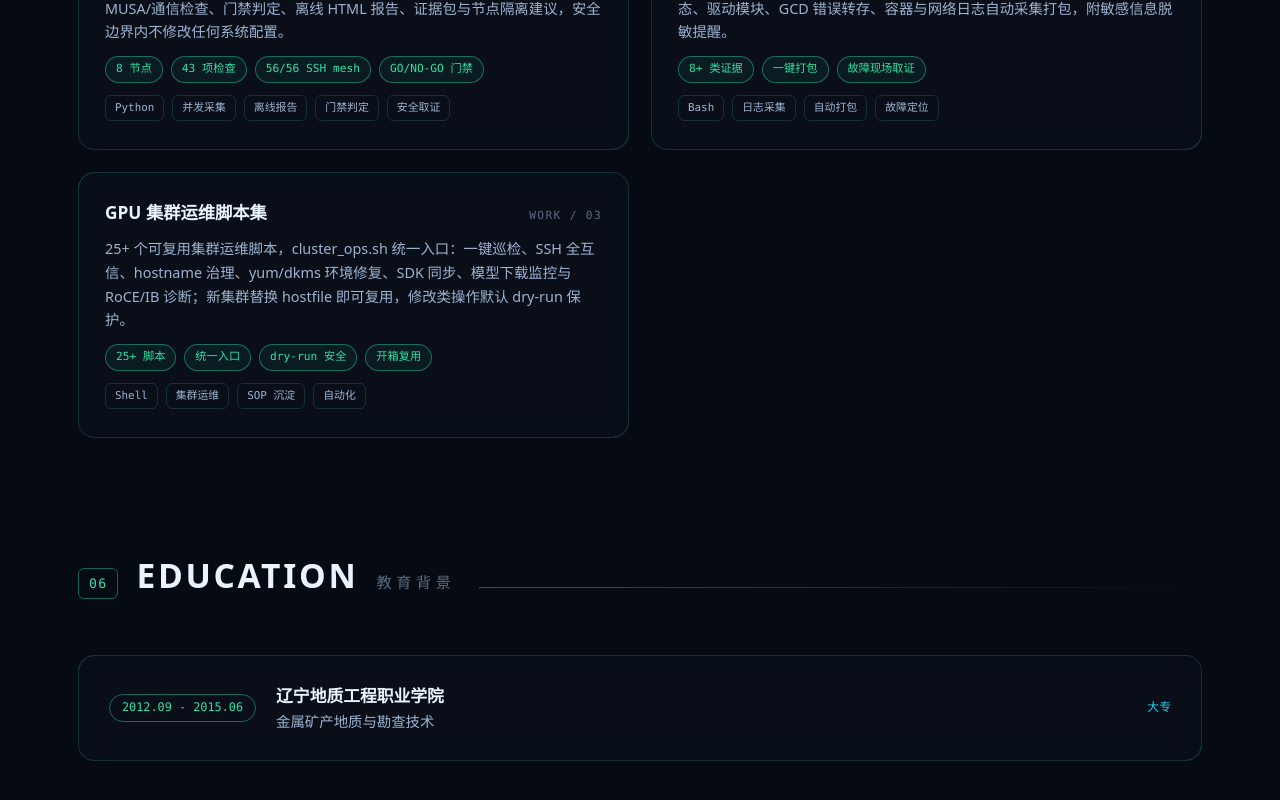
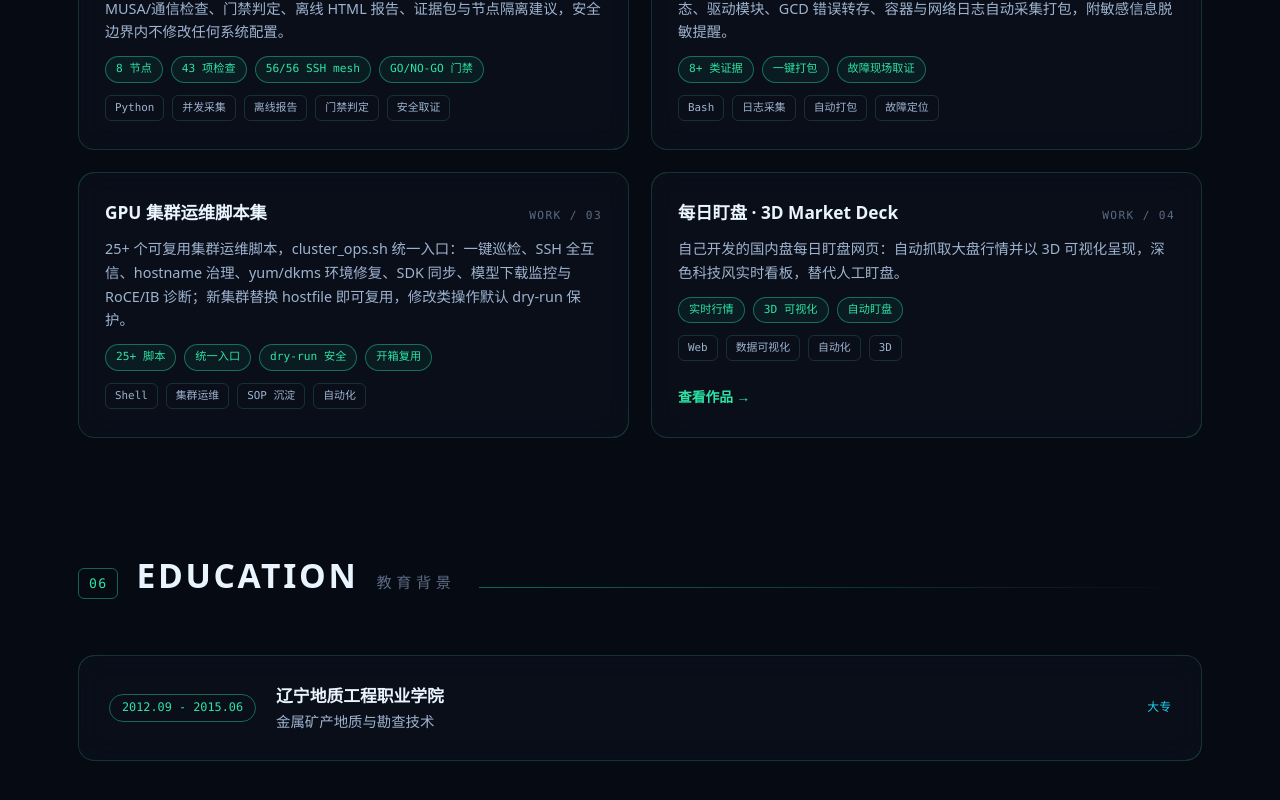
Before and after one commit to JackZhou1018/Jack_Zhou_resume, a React (Vite) app: page / in a window 1280 px wide. Shown: the part 5543-6343 px from the top of the page. Built offline with nearby package versions, Linux system fonts and the light colour scheme.

Commit message:
feat: 新增每日盯盘 3D Market Deck 作品（带在线链接）

```diff
--- a/src/data/resume.js
+++ b/src/data/resume.js
@@ -43,6 +43,13 @@ export const vibe = {
       stats: ['25+ 脚本', '统一入口', 'dry-run 安全', '开箱复用'],
       tags: ['Shell', '集群运维', 'SOP 沉淀', '自动化'],
       link: null,
+    },
+    {
+      name: '每日盯盘 · 3D Market Deck',
+      desc: '自己开发的国内盘每日盯盘网页：自动抓取大盘行情并以 3D 可视化呈现，深色科技风实时看板，替代人工盯盘。',
+      stats: ['实时行情', '3D 可视化', '自动盯盘'],
+      tags: ['Web', '数据可视化', '自动化', '3D'],
+      link: 'https://jackzhou1018.github.io/-/',
     },
   ],
 }
--- a/src/styles/main.css
+++ b/src/styles/main.css
@@ -283,3 +283,7 @@ footer .mono-line em{font-style:normal;color:var(--accent)}
 .work-tags{display:flex;flex-wrap:wrap;gap:8px}
 .work-tag{font-family:var(--mono);font-size:.68rem;color:var(--text-mid);border:1px solid var(--line);border-radius:6px;padding:3px 9px}
 @media (max-width:960px){.works-grid{grid-template-columns:1fr}}
+
+
+.work-card a{display:inline-flex;align-items:center;gap:8px;font-size:.86rem;color:var(--accent);font-weight:600;margin-top:auto}
+.work-card a:hover{color:var(--accent2)}
```
